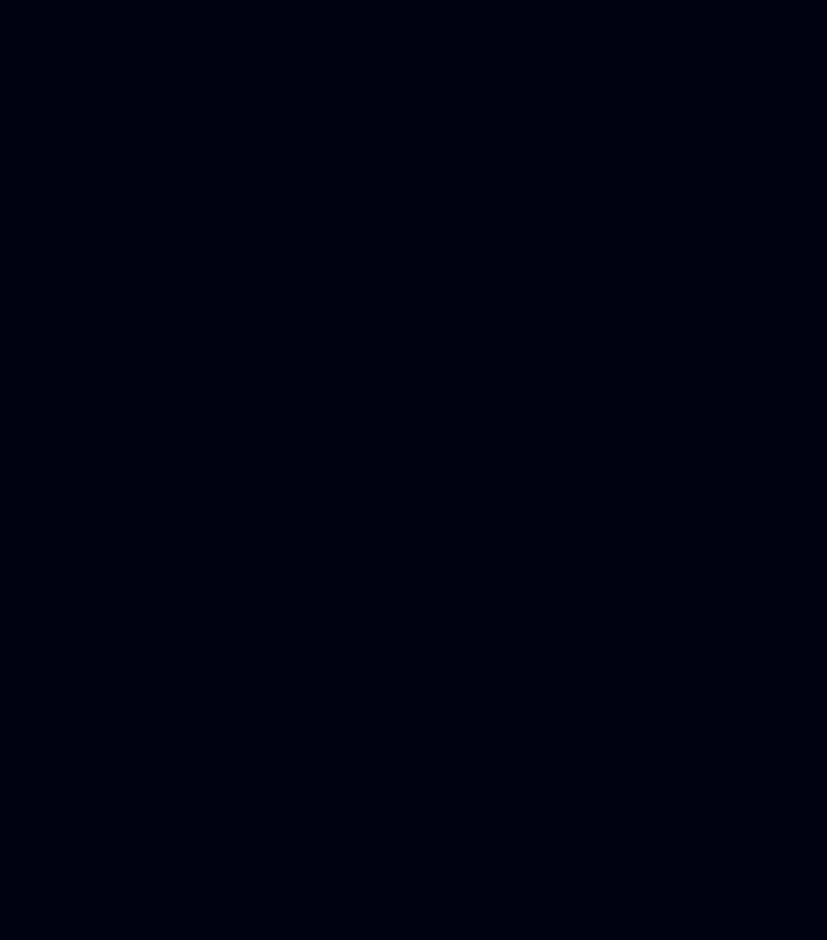
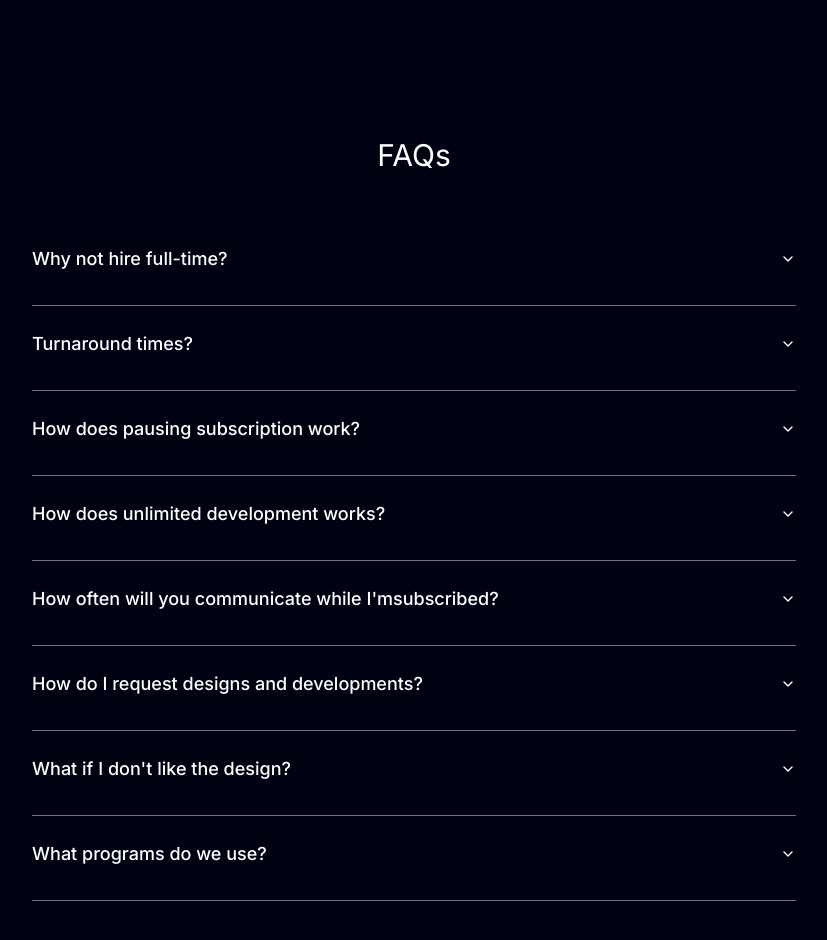
Before and after one commit to venilsutariya/portals, a Next.js app: page / in a window 1280 px wide. Shown: the part 8300-9240 px from the top of the page, without its empty margins (226-1053 px from the left). Before the commit the page ends 8068 px from the top, so only its background shows below. Built offline with nearby package versions, Linux system fonts and the light colour scheme.

Commit message:
add code

```diff
--- a/app/(root)/page.tsx
+++ b/app/(root)/page.tsx
@@ -1,5 +1,6 @@
 import Cards from '@/components/customUi/Cards'
 import Client from '@/components/customUi/Client'
+import FAQ from '@/components/customUi/FAQ'
 import FormComp from '@/components/customUi/FormComp'
 import HeadMain from '@/components/customUi/HeadMain'
 import Plans from '@/components/customUi/Plans'
@@ -23,6 +24,7 @@
         <WhyChoose />
         <Plans />
         <FormComp />
+        <FAQ />
     </div>
   )
 }
--- a/app/globals.css
+++ b/app/globals.css
@@ -10,22 +10,14 @@
 }
 
 /* scroll bar */
-/* For Chrome, Safari, and newer Edge */
-::-webkit-scrollbar {
-  width: 12px; /* Set width of the scrollbar */
+body::-webkit-scrollbar {
+  width: 10px; /* Scrollbar width */
+  background-color: #222; /* Track color */
 }
 
-::-webkit-scrollbar-thumb {
-  background-color: #4a4a4a; /* Set color of the thumb in dark mode */
-  border-radius: 6px; /* Set border radius of the thumb */
-}
-
-::-webkit-scrollbar-track {
-  background-color: #333; /* Set color of the track in dark mode */
-}
-
-::-webkit-scrollbar-thumb:hover {
-  background-color: #555; /* Set color of the thumb on hover in dark mode */
+body::-webkit-scrollbar-thumb {
+  background-color: #333; /* Thumb color */
+  border-radius: 5px; /* Rounded corners */
 }
 
 .headmain {
--- /dev/null
+++ b/components/customUi/FAQ.tsx
@@ -0,0 +1,92 @@
+"use client";
+
+import {
+    Accordion,
+    AccordionContent,
+    AccordionItem,
+    AccordionTrigger,
+} from "@/components/ui/accordion"
+
+const FAQ = () => {
+    return (
+        <div>
+            <div className="lg:px-32 mb-5 mt-24 py-5">
+                <div className=" bg-gradient-to-r from-transparent via-blue-200/30 to-transparent lg:p-[0.1px] xl:p-[0.3px]  my-10 relative text-center">
+                </div>
+            </div>
+            <div className=" container py-5">
+                <div className=" text-center text-white text-3xl mb-5">FAQs</div>
+                <div className=" lg:px-44">
+                    <Accordion type="single" collapsible>
+                        <AccordionItem value="item-1">
+                            <AccordionTrigger>Why not hire full-time?</AccordionTrigger>
+                            <AccordionContent style={{ color: 'rgba(180, 188, 208, 1)' }}>
+                                Hiring a senior-level designer and developer can cost up to six figures per year (plus benefits!), which may not be feasible for your budget or stage of business. You could find a cheaper alternative on Fiverr, but why take that chance?
+                                <br /> <br />
+                                Furthermore, you may not always have enough design work to keep a full-time designer busy, forcing you to pay for downtime. You can pause and resume your service as needed with a subscription plan, ensuring that you only pay for design work when you have a project that requires it. That's a win-win situation.
+                            </AccordionContent>
+                        </AccordionItem>
+                    </Accordion>
+                    <Accordion type="single" collapsible>
+                        <AccordionItem value="item-1">
+                            <AccordionTrigger>Turnaround times?</AccordionTrigger>
+                            <AccordionContent style={{ color: 'rgba(180, 188, 208, 1)' }}>
+                                Yes. It adheres to the WAI-ARIA design pattern.
+                            </AccordionContent>
+                        </AccordionItem>
+                    </Accordion>
+                    <Accordion type="single" collapsible>
+                        <AccordionItem value="item-1">
+                            <AccordionTrigger>How does pausing subscription work?</AccordionTrigger>
+                            <AccordionContent style={{ color: 'rgba(180, 188, 208, 1)' }}>
+                                Yes. It adheres to the WAI-ARIA design pattern.
+                            </AccordionContent>
+                        </AccordionItem>
+                    </Accordion>
+                    <Accordion type="single" collapsible>
+                        <AccordionItem value="item-1">
+                            <AccordionTrigger>How does unlimited development works?</AccordionTrigger>
+                            <AccordionContent style={{ color: 'rgba(180, 188, 208, 1)' }}>
+                                Yes. It adheres to the WAI-ARIA design pattern.
+                            </AccordionContent>
+                        </AccordionItem>
+                    </Accordion>
+                    <Accordion type="single" collapsible>
+                        <AccordionItem value="item-1">
+                            <AccordionTrigger>How often will you communicate while I&#39;msubscribed?</AccordionTrigger>
+                            <AccordionContent style={{ color: 'rgba(180, 188, 208, 1)' }}>
+                                Yes. It adheres to the WAI-ARIA design pattern.
+                            </AccordionContent>
+                        </AccordionItem>
+                    </Accordion>
+                    <Accordion type="single" collapsible>
+                        <AccordionItem value="item-1">
+                            <AccordionTrigger>How do I request designs and developments?</AccordionTrigger>
+                            <AccordionContent style={{ color: 'rgba(180, 188, 208, 1)' }}>
+                                Yes. It adheres to the WAI-ARIA design pattern.
+                            </AccordionContent>
+                        </AccordionItem>
+                    </Accordion>
+                    <Accordion type="single" collapsible>
+                        <AccordionItem value="item-1">
+                            <AccordionTrigger>What if I don&#39;t like the design?</AccordionTrigger>
+                            <AccordionContent style={{ color: 'rgba(180, 188, 208, 1)' }}>
+                                Yes. It adheres to the WAI-ARIA design pattern.
+                            </AccordionContent>
+                        </AccordionItem>
+                    </Accordion>
+                    <Accordion type="single" collapsible>
+                        <AccordionItem value="item-1">
+                            <AccordionTrigger>What programs do we use?</AccordionTrigger>
+                            <AccordionContent style={{ color: 'rgba(180, 188, 208, 1)' }}>
+                                Yes. It adheres to the WAI-ARIA design pattern.
+                            </AccordionContent>
+                        </AccordionItem>
+                    </Accordion>
+                </div>
+            </div>
+        </div>
+    );
+}
+
+export default FAQ;
--- /dev/null
+++ b/components/ui/accordion.tsx
@@ -0,0 +1,58 @@
+"use client"
+
+import * as React from "react"
+import * as AccordionPrimitive from "@radix-ui/react-accordion"
+import { ChevronDown } from "lucide-react"
+
+import { cn } from "@/lib/utils"
+
+const Accordion = AccordionPrimitive.Root
+
+const AccordionItem = React.forwardRef<
+  React.ElementRef<typeof AccordionPrimitive.Item>,
+  React.ComponentPropsWithoutRef<typeof AccordionPrimitive.Item>
+>(({ className, ...props }, ref) => (
+  <AccordionPrimitive.Item
+    ref={ref}
+    className={cn("border-b border-gray-500", className)}
+    {...props}
+  />
+))
+AccordionItem.displayName = "AccordionItem"
+
+const AccordionTrigger = React.forwardRef<
+  React.ElementRef<typeof AccordionPrimitive.Trigger>,
+  React.ComponentPropsWithoutRef<typeof AccordionPrimitive.Trigger>
+>(({ className, children, ...props }, ref) => (
+  <AccordionPrimitive.Header className="flex">
+    <AccordionPrimitive.Trigger
+      ref={ref}
+      className={cn(
+        "flex flex-1 text-white items-center justify-between py-4 text-lg transition-all [&[data-state=open]>svg]:rotate-180",
+        className
+      )}
+      {...props}
+    >
+      {children}
+      <ChevronDown className="h-4 w-4 shrink-0 transition-transform duration-200" />
+    </AccordionPrimitive.Trigger>
+  </AccordionPrimitive.Header>
+))
+AccordionTrigger.displayName = AccordionPrimitive.Trigger.displayName
+
+const AccordionContent = React.forwardRef<
+  React.ElementRef<typeof AccordionPrimitive.Content>,
+  React.ComponentPropsWithoutRef<typeof AccordionPrimitive.Content>
+>(({ className, children, ...props }, ref) => (
+  <AccordionPrimitive.Content
+    ref={ref}
+    className="overflow-hidden text-sm transition-all data-[state=closed]:animate-accordion-up data-[state=open]:animate-accordion-down tracking-wider"
+    {...props}
+  >
+    <div className={cn("pb-4 pt-0", className)}>{children}</div>
+  </AccordionPrimitive.Content>
+))
+
+AccordionContent.displayName = AccordionPrimitive.Content.displayName
+
+export { Accordion, AccordionItem, AccordionTrigger, AccordionContent }
--- a/package.json
+++ b/package.json
@@ -10,6 +10,7 @@
   },
   "dependencies": {
     "@next/font": "^14.0.1",
+    "@radix-ui/react-accordion": "^1.1.2",
     "@radix-ui/react-dialog": "^1.0.5",
     "@radix-ui/react-slot": "^1.0.2",
     "@types/react-scroll": "^1.8.9",
```
Also changed, not shown: 1 other file (tests, documents, lock files or other folders).
